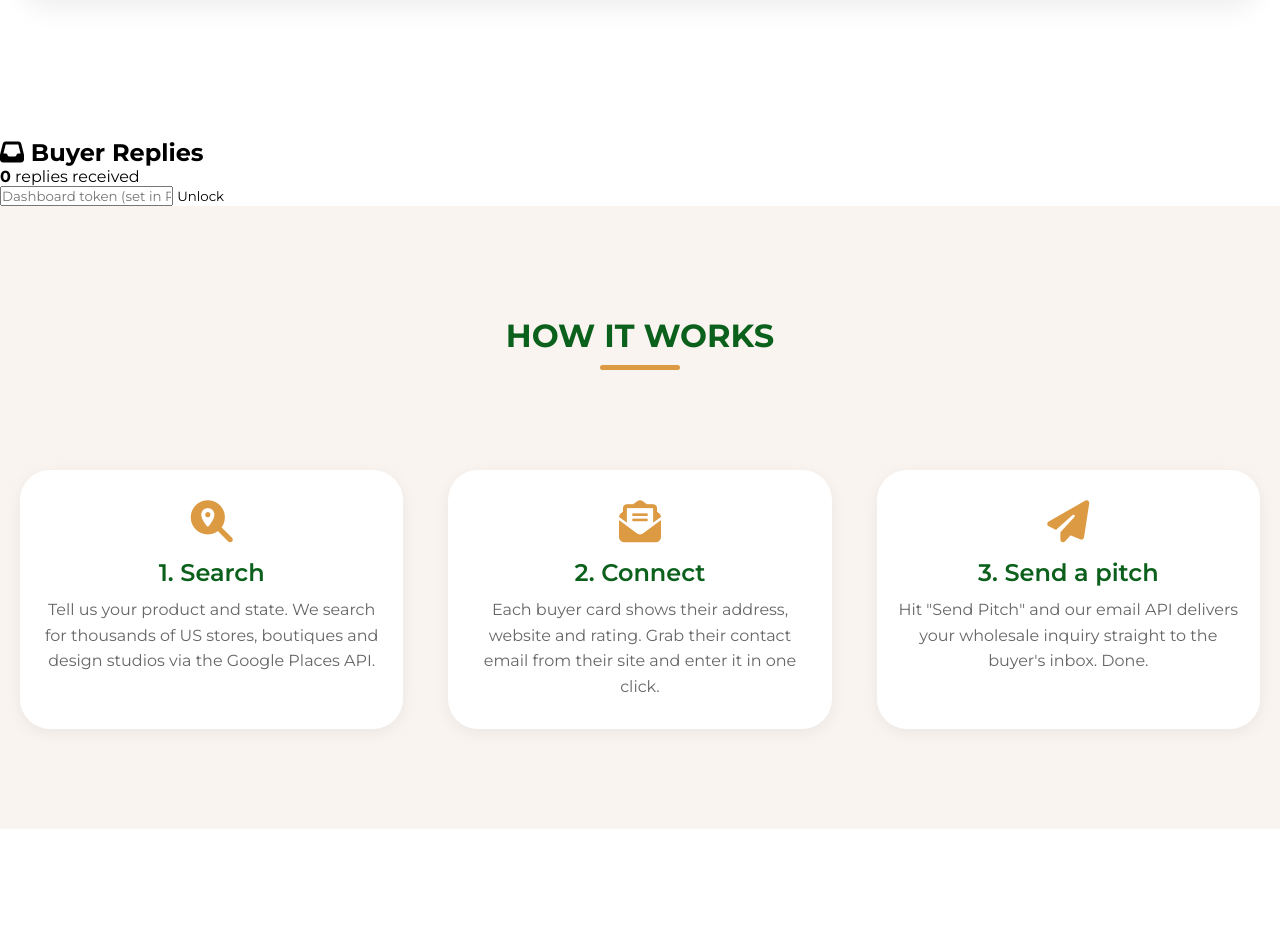
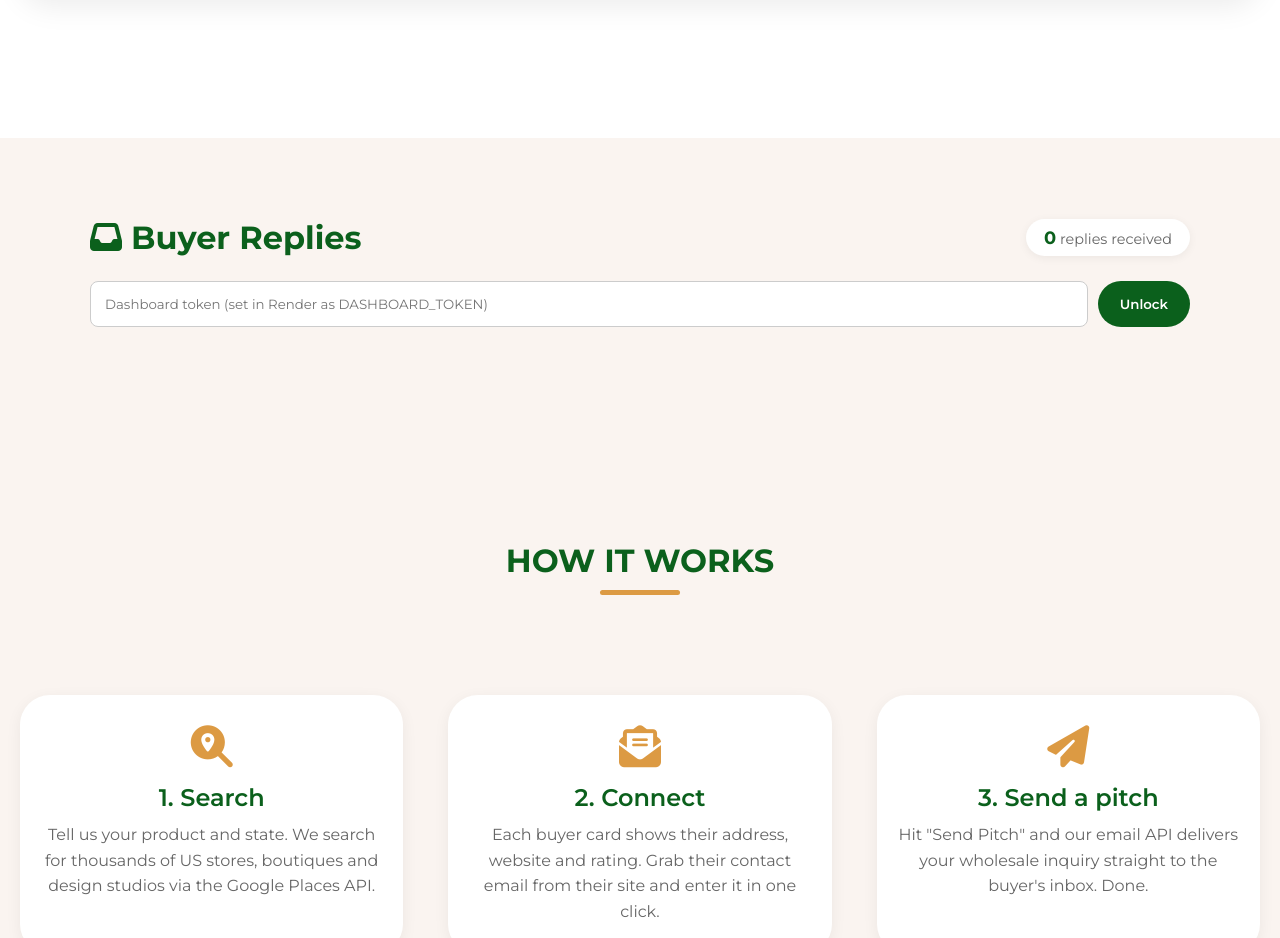
Before and after one commit to Azares-hara/Buyer-finder, a website: page index.html in a window 1280 px wide. Shown: the part 1820-2758 px from the top of the page. Drawn offline with Linux system fonts and the light colour scheme.

Commit message:
Add dashboard section styles to style.css

```diff
--- a/style.css
+++ b/style.css
@@ -322,6 +322,74 @@ header .navbar {
   font-size: var(--font-size-m);
 }
 
+/*Dashboard section*/
+.dashboard-section {
+  padding: 80px 20px;
+  background: var(--light-pink-color);
+}
+
+.dash-wrap {
+  max-width: 1100px;
+  margin: 0 auto;
+}
+
+.dash-header {
+  display: flex;
+  justify-content: space-between;
+  align-items: center;
+  margin-bottom: 24px;
+}
+
+.dash-header h1 {
+  font-size: var(--font-size-x1);
+  color: var(--primary-color);
+}
+
+.stat-pill {
+  background: var(--white-color);
+  border-radius: var(--border-radius-m);
+  padding: 8px 18px;
+  box-shadow: 0 2px 10px rgba(0,0,0,.06);
+  font-size: var(--font-size-s);
+  color: #666;
+}
+
+.stat-pill b {
+  color: var(--primary-color);
+  font-size: var(--font-size-m);
+}
+
+.token-bar {
+  display: flex;
+  gap: 10px;
+  margin-bottom: 24px;
+}
+
+.token-bar input {
+  flex: 1;
+  height: 46px;
+  padding: 0 14px;
+  border: 1px solid var(--medium-gray-color);
+  border-radius: var(--border-radius-s);
+}
+
+.token-bar button {
+  padding: 0 22px;
+  background: var(--primary-color);
+  color: var(--white-color);
+  border-radius: var(--border-radius-m);
+  font-weight: var(--font-weight-semibold);
+  cursor: pointer;
+}
+
+.reply-card {
+  background: var(--white-color);
+  border-radius: 12px;
+  box-shadow: 0 2px 10px rgba(0,0,0,.06);
+  border-left: 5px solid var(--secondary-color);
+  padding: 18px 22px;
+  margin-bottom: 14px;
+}
 /*----- buyer result cards -----*/
 .buyer-grid {
   display: flex;
```
